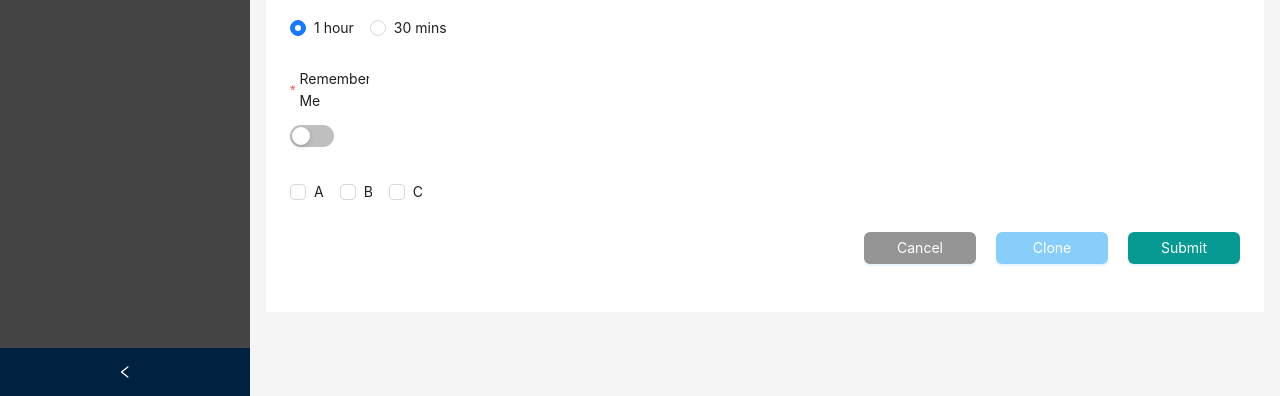
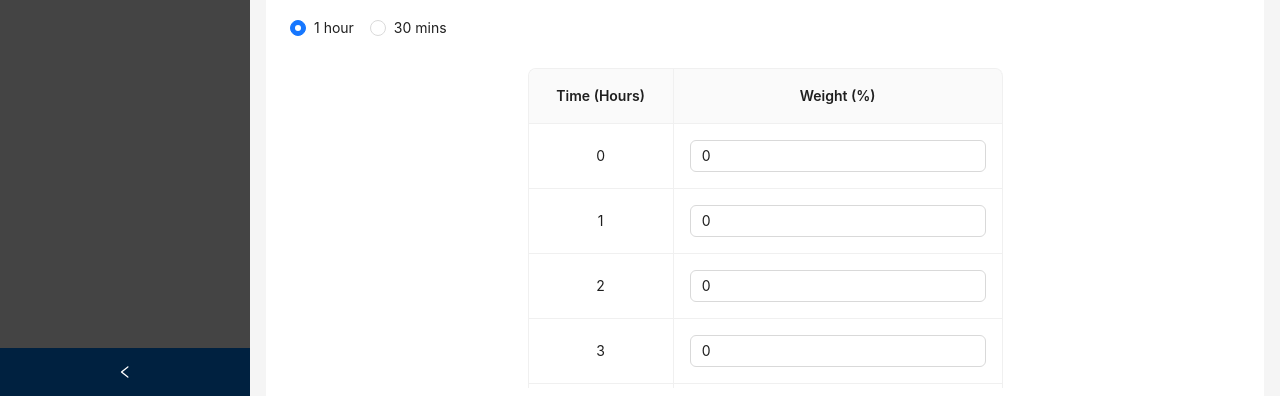
Before and after one commit to tantai11022000/template-nextjs-12, a Next.js app: page /amazon/weight-template in a window 1280 px wide. Shown: the part 404-800 px from the top of the page. Built offline with nearby package versions, Linux system fonts and the light colour scheme.

Commit message:
done template page weight template

```diff
--- a/src/components/nested-layout/DashboardLayout.tsx
+++ b/src/components/nested-layout/DashboardLayout.tsx
@@ -59,7 +59,7 @@ const DashboardLayout = (props: any) => {
   } = theme.useToken();
 
   return (
-    <Layout style={{ minHeight: '100vh' }}>
+    <Layout>
       <Sider width={250} collapsible collapsed={collapsed} onCollapse={(value) => setCollapsed(value)} className='sidebar-container'>
         <div className="demo-logo-vertical" />
         <Menu theme="dark" defaultSelectedKeys={['1']} mode="inline" style={{backgroundColor: "#444"}} className='title-xl'>
@@ -92,7 +92,6 @@ const DashboardLayout = (props: any) => {
             {children}
           </div>
         </Content>
-        <Footer style={{ textAlign: 'center' }}>Ant Design ©2023 Created by Ant UED</Footer>
       </Layout>
     </Layout>
   );
--- a/src/components/table/index.tsx
+++ b/src/components/table/index.tsx
@@ -8,6 +8,7 @@ interface DataType {
   key: string;
   sortBy?: any,
   onChangeSort?: () => void,
+  align?: string
 }
 
 interface TableProps {
@@ -16,16 +17,17 @@ interface TableProps {
   pagination?: any,
   rowSelection?: any,
   handleOnChangeTable?: (pagination:any, filters:any, sorter:any) => void
+  customCss?: string
 }
 
 const TableGeneral = (props: TableProps) => {
-  const {data, columns, pagination, rowSelection, handleOnChangeTable} = props
+  const {data, columns, pagination, rowSelection, handleOnChangeTable , customCss} = props
   return (
     <div>
       <Table
         bordered
         rowKey="id"
-        className='mt-6'
+        className={`mt-6 ${customCss}`}
         dataSource={data}
         columns={columns ? columns.map((column: any) => ({
           ...column,
--- a/src/pages/amazon/weight-template/[...type]/index.tsx
+++ b/src/pages/amazon/weight-template/[...type]/index.tsx
@@ -1,4 +1,4 @@
-import React, { useEffect, useState } from 'react';
+import React, { useEffect, useMemo, useState } from 'react';
 import RootLayout from '@/components/layout';
 import DashboardLayout from '@/components/nested-layout/DashboardLayout';
 import { useBreadcrumb } from '@/components/breadcrumb-context';
@@ -8,8 +8,7 @@ import { Button, Form, Input, Radio } from 'antd';
 import FText from '@/components/form/FText';
 import FTextArea from '@/components/form/FTextArea';
 import FRatio from '@/components/form/FRatio';
-import FMultipleCheckbox from '@/components/form/FMultipleCheckbox';
-import FSwitch from '@/components/form/FSwitch';
+import TableGeneral from '@/components/table';
 
 const fakeDataForm = {
   name: "fake data",
@@ -43,12 +42,58 @@ const DATA = [
   },
 ]
 
+const templateRecord = {
+  time: '',
+  weight: 0
+}
+
+interface iRecordTable {
+  time: number,
+  weight: number,
+}
+
 function AddWeightTemplate() {
     const { setBreadcrumb } = useBreadcrumb();
     const router = useRouter()
     const [isEdit, setIsEdit] = useState<boolean>(false)
+    const [dataOneHour, setDataOneHour] = useState<iRecordTable[]>([])
+    const [dataThirtyMins, setDataThirtyMins] = useState<iRecordTable[]>([])
+    const [timeSlot, setTimeSlot] = useState<number>(1)
     const [checkedList, setCheckedList] = useState<any[]>(DATA);
     const [form]:any = Form.useForm();
+
+    const initDataDefaultTable = () => {
+      const defaultDataOneHour = Array.from({ length: 24 }, (_, index) => ({
+        ...templateRecord,
+        time: index,
+      }));
+      const defaultDataThirtyMins = Array.from({ length: 48 }, (_, index) => ({
+        ...templateRecord,
+        time: index * 30,
+      }));
+      setDataOneHour(defaultDataOneHour);
+      setDataThirtyMins(defaultDataThirtyMins);
+    }
+
+    const handleOnChangeForm = (changedValues:any) => {
+      if (changedValues.hasOwnProperty('timeSlot')) {
+        setTimeSlot(+changedValues.timeSlot)
+      }
+    }
+
+    const handleChangeValueTable = (e:any,row: number) => {
+      const {name, value} = e.target;
+      if (timeSlot === 1) {
+        const newData = {...dataOneHour[row],[name]: +value}
+        dataOneHour[row] = newData;
+        setDataOneHour(dataOneHour);
+      } else {
+        const newData = {...dataThirtyMins[row],[name]: +value}
+        dataThirtyMins[row] = newData;
+        setDataThirtyMins(dataThirtyMins);
+      }
+    }
+
     const handleMapEditData = () => {
       form.setFieldsValue(fakeDataForm)
     }
@@ -58,7 +103,25 @@ function AddWeightTemplate() {
     const handleFinishFailed = (e:any) => {
       console.log('e :>> ', e);
     }
+    const columns: any = useMemo(
+      () => [
+        {
+          title: `Time ${timeSlot === 1 ? '(Hours)' : '(Mins)'}`,
+          dataIndex: 'time',
+          key: 'time',
+          align: 'center',
+          render: (text: any) => <span>{text}</span>
+        },
+        {
+          title: 'Weight (%)',
+          dataIndex: 'weight',
+          key: 'weight',
+          align: 'center',
+          render: (text: any, index:number) => <Input name='weight' defaultValue={text} onChange={(e:any) => handleChangeValueTable(e,index)} className='flex justify-center' />,
+        },
+      ], [dataOneHour, dataThirtyMins, timeSlot])
     useEffect(() => {
+        initDataDefaultTable()
         const valueEdit = router.query && router.query.type && router.query.type[0] === 'edit' ? true : false
         setIsEdit(valueEdit)
         setBreadcrumb([BREADCRUMB_WEIGHT_TEMPLATE,valueEdit ? BREADCRUMB_EDIT : BREADCRUMB_ADD])
@@ -68,6 +131,7 @@ function AddWeightTemplate() {
           form.setFieldsValue({
             timeSlot: 1
           })
+          setTimeSlot(1)
         }
       },[router])
 
@@ -79,20 +143,19 @@ function AddWeightTemplate() {
         <>
             <Form
             form= {form}
+            onValuesChange={handleOnChangeForm}
             onFinish={handleFinish}
             onFinishFailed={handleFinishFailed}
             labelCol={{ span: 2 }}
-            // wrapperCol={{ span: 16 }}
             layout='vertical'
             >
                 <FText name={"name"} label={'Name'} errorMessage={'Please input your Name'} required/>
                 <FTextArea name={"description"} label={'Description'} errorMessage={'Please input your Description'} />
                 <FRatio name={"timeSlot"} label={'Time slot'} options={options} />
-                <FSwitch name={"rememberMe"} label={'Remember Me'} errorMessage={'This field must be ON mode'} required/>
-                <FMultipleCheckbox name={"favorite"} label={""} errorMessage={'Please select AT LEAST ONE'} required data={checkedList} onChange={onChangeCheck}/>
 
+                <TableGeneral columns={columns} data={timeSlot === 1 ? dataOneHour : dataThirtyMins} pagination={false} customCss={'max-h-80 w-[50%] m-auto overflow-y-auto'} />
 
-                <Form.Item className='flex justify-end'>
+                <Form.Item className='flex justify-end mt-5'>
                   <Button type="primary" className='bg-secondary text-white w-28 cursor-pointer mr-5' onClick={() => router.back()}>Cancel</Button>
                   <Button type="primary" className='bg-blue text-white w-28 cursor-pointer mr-5'>Clone</Button>
                   <Button type="primary" htmlType="submit" className='bg-primary text-white w-28 cursor-pointer'>Submit</Button>
```
